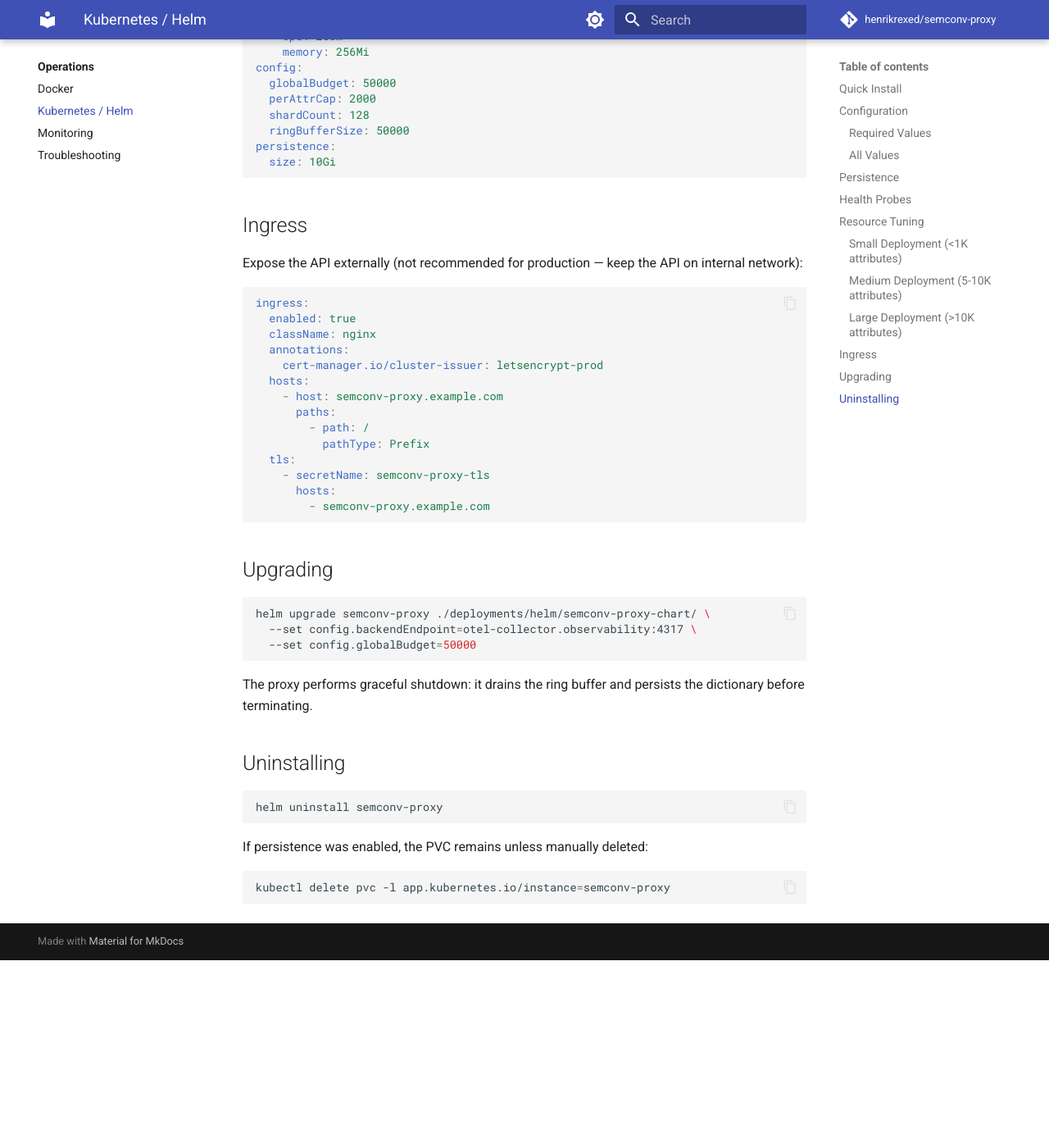
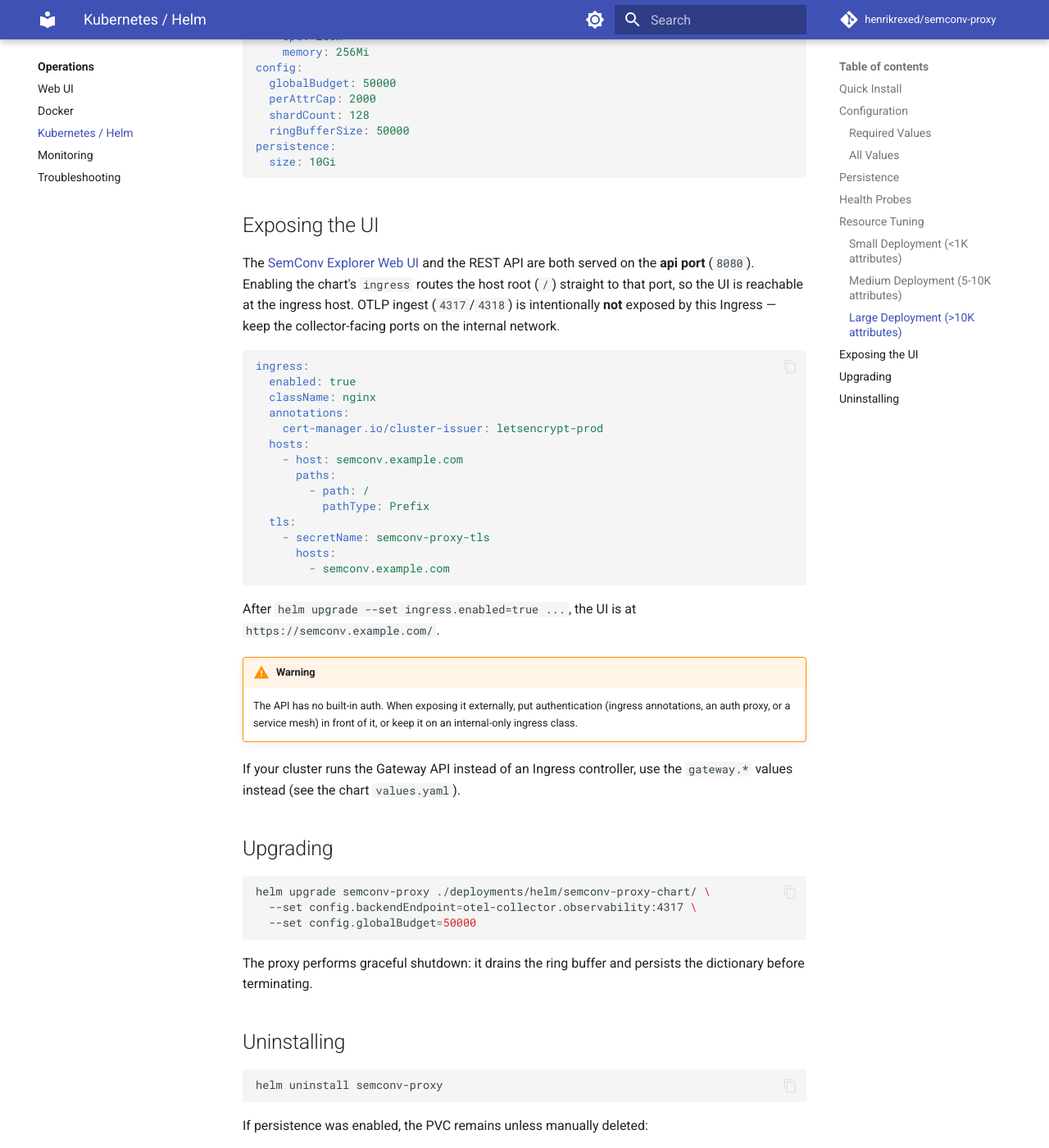
Before and after one commit to henrikrexed/semconv-proxy, an MkDocs documentation site: the page built from docs/operations/kubernetes.md, in a window 1280 px wide and 1400 px high, scrolled down 3364 px. Shown: the whole window at 82% size. Built offline with MkDocs 1.6.1 and Material for MkDocs 9.7.7, drawn with Linux system fonts in a browser that asks for light colours; comment, search, counter and statistics services are not loaded; before the commit the page ends 4535 px from its top, so only the background shows below that.

Commit message:
feat(isi-1181): pinned weaver registry build automation, docs, Helm UI ingress (S5)
- scripts/resolve-registry.sh: regenerate the embedded semconv snapshot from a
  PINNED semconv (v1.41.1) + Weaver (0.23.0); reproducible (byte-identical) with
  a --check drift mode. make semconv-registry / semconv-registry-check + CI job.
- docs: Web UI page, Community SemConv API into nav, semconv version-bump guide.
- helm: gated Ingress exposing the SemConv Explorer UI + REST API on the api
  port (8080); NOTES + kubernetes docs updated.

Co-Authored-By: Paperclip <noreply@paperclip.ing>
Signed-off-by: Paperclip Agent <81800915+henrikrexed@users.noreply.github.com>

````diff
--- a/docs/operations/kubernetes.md
+++ b/docs/operations/kubernetes.md
@@ -167,9 +167,13 @@
   size: 10Gi
 ```
 
-## Ingress
+## Exposing the UI
 
-Expose the API externally (not recommended for production — keep the API on internal network):
+The [SemConv Explorer Web UI](web-ui.md) and the REST API are both served on the
+**api port** (`8080`). Enabling the chart's `ingress` routes the host root (`/`)
+straight to that port, so the UI is reachable at the ingress host. OTLP ingest
+(`4317`/`4318`) is intentionally **not** exposed by this Ingress — keep the
+collector-facing ports on the internal network.
 
 ```yaml
 ingress:
@@ -178,15 +182,26 @@
   annotations:
     cert-manager.io/cluster-issuer: letsencrypt-prod
   hosts:
-    - host: semconv-proxy.example.com
+    - host: semconv.example.com
       paths:
         - path: /
           pathType: Prefix
   tls:
     - secretName: semconv-proxy-tls
       hosts:
-        - semconv-proxy.example.com
+        - semconv.example.com
 ```
+
+After `helm upgrade --set ingress.enabled=true ...`, the UI is at
+`https://semconv.example.com/`.
+
+!!! warning
+    The API has no built-in auth. When exposing it externally, put
+    authentication (ingress annotations, an auth proxy, or a service mesh) in
+    front of it, or keep it on an internal-only ingress class.
+
+If your cluster runs the Gateway API instead of an Ingress controller, use the
+`gateway.*` values instead (see the chart `values.yaml`).
 
 ## Upgrading
 
--- a/mkdocs.yml
+++ b/mkdocs.yml
@@ -86,11 +86,13 @@
   - API Reference:
       - api/index.md
       - Dictionary API: api/dictionary.md
+      - Community SemConv API: api/community.md
       - Health & Readiness: api/health.md
       - Metrics: api/metrics.md
       - Weaver Export: api/weaver-export.md
   - Operations:
       - operations/index.md
+      - Web UI: operations/web-ui.md
       - Docker: operations/docker.md
       - Kubernetes / Helm: operations/kubernetes.md
       - Monitoring: operations/monitoring.md
@@ -99,3 +101,4 @@
       - development/index.md
       - Contributing: development/contributing.md
       - Testing: development/testing.md
+      - SemConv Registry Snapshot: development/semconv-registry.md
````
Also changed, not shown: docs/development/semconv-registry.md (added, +62 -0 lines), docs/operations/web-ui.md (added, +63 -0 lines), 7 other files.
